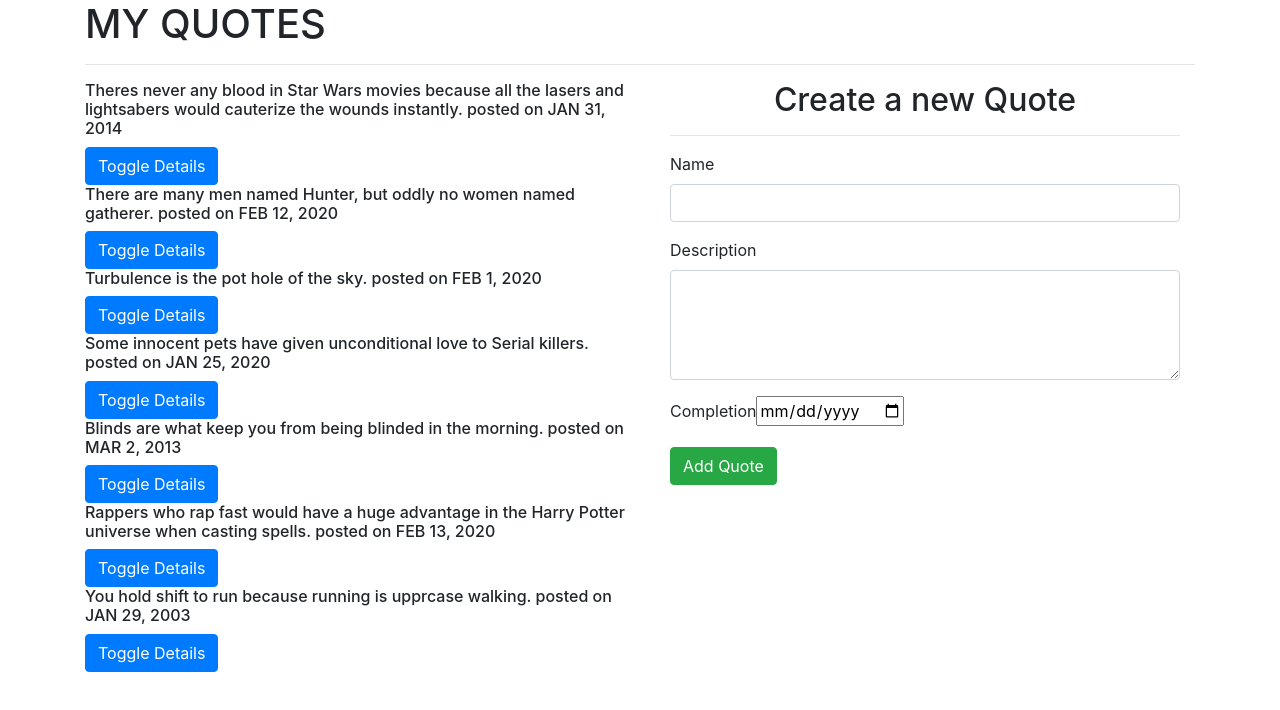
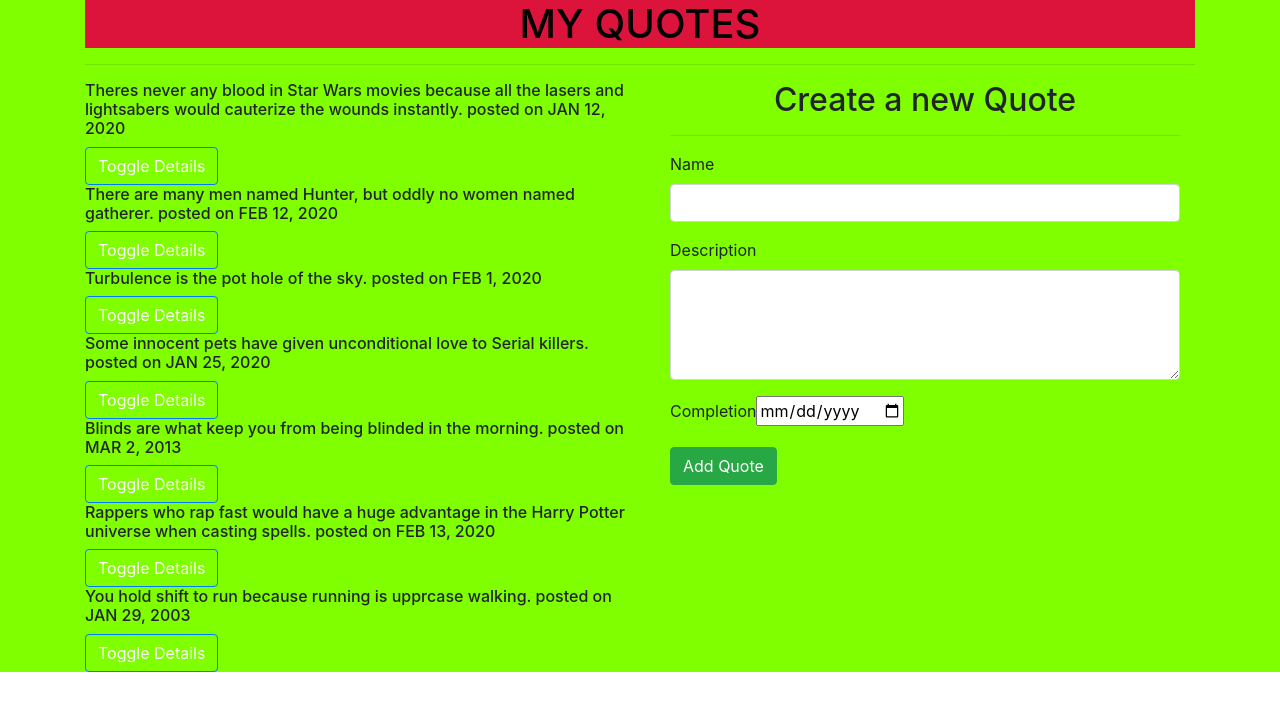
Before and after one commit to Trinityrace/ang-quotes, an Angular app: page / in a window 1280 px wide. Shown: the top 710 px of the page. Built offline with nearby package versions, Linux system fonts and the light colour scheme.

Commit message:
custom css styling for add button /background color/ and title color

```diff
--- a/package.json
+++ b/package.json
@@ -33,7 +33,7 @@
     "@types/jasmine": "~3.3.8",
     "@types/jasminewd2": "~2.0.3",
     "@types/node": "~8.9.4",
-    "angular-cli-ghpages": "^0.6.2",
+    "angular-cli-ghpages": "0.6.2",
     "codelyzer": "5.0.0",
     "jasmine-core": "~3.4.0",
     "jasmine-spec-reporter": "~4.2.1",
--- a/src/app/quote-form/quote-form.component.css
+++ b/src/app/quote-form/quote-form.component.css
@@ -0,0 +1,4 @@
+#submit:hover{
+  color: crimson;
+  background-color: darkblue;
+}
--- a/src/app/quote-form/quote-form.component.html
+++ b/src/app/quote-form/quote-form.component.html
@@ -58,6 +58,6 @@
         <p>Date is required</p>
       </div>
     </div>
-    <button type="submit" class="btn btn-success">Add Quote</button>
+    <button id="submit" type="submit" class="btn btn-success">Add Quote</button>
   </form>
 </div>
--- a/src/app/quote/quote.component.css
+++ b/src/app/quote/quote.component.css
@@ -0,0 +1,14 @@
+/* body{
+  background-color: chartreuse;
+} */
+h1{
+  text-align: center;
+  color: black;
+  background-color: crimson;
+}
+h1:hover{
+  color: aqua;
+  background-color: blueviolet;
+}
+*{background-color: chartreuse;
+ }
--- a/src/app/quote/quote.component.html
+++ b/src/app/quote/quote.component.html
@@ -1,5 +1,5 @@
 <!-- <p>quote works!</p> -->
-
+<body>
 <div class="container">
   <h1>MY QUOTES</h1>
   <hr>
@@ -23,3 +23,4 @@
   </div>
   <p *ngIf='quotes.length > 7'>You have too many QUOTES</p>
 </div>
+</body>
--- a/src/app/quote/quote.component.ts
+++ b/src/app/quote/quote.component.ts
@@ -13,7 +13,7 @@ export class QuoteComponent implements OnInit {
       1,
       "Theres never any blood in Star Wars movies because all the lasers and lightsabers would cauterize the wounds instantly.",
       "By MoonWlker",
-      new Date(2013,12,31)
+      new Date()
     ),
     new Quote(
       2,
--- a/src/styles.css
+++ b/src/styles.css
@@ -4,3 +4,6 @@
 /*
 * {
   background-color: blue;} */
+  /* *{
+    background-image: url(/src/assets/land.jpg);
+  } */
```
Also changed, not shown: 1 other file (tests, documents, lock files or other folders).
